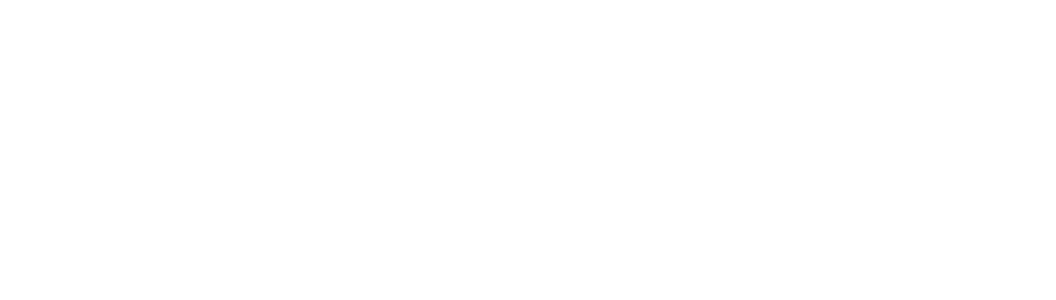
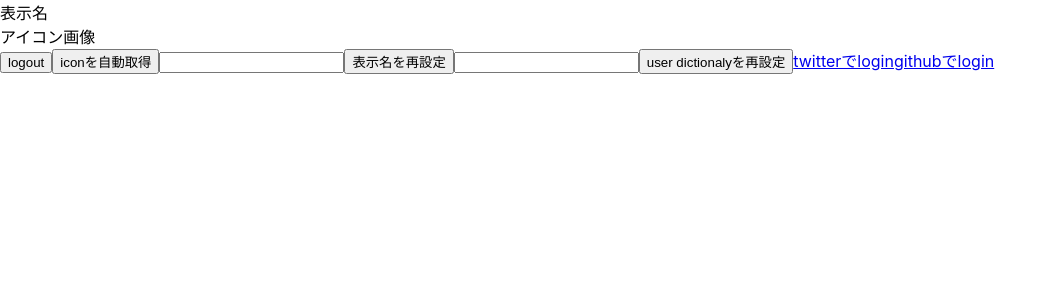
Before and after one commit to AmausaHouse/CArDFront, a Nuxt app: page /profile in a window 1280 px wide. Before the commit this address had no page. Shown: the top 300 px of the page, without its empty margins (0-1056 px from the left). Built offline with nearby package versions, Linux system fonts and the light colour scheme; no server answers.

Commit message:
[add] profile編集画面、とりあえず、UIはあとからなんとかする

```diff
--- a/nuxt.config.js
+++ b/nuxt.config.js
@@ -74,7 +74,7 @@
   },
 
   workbox: {
-    dev: true
+    dev: false
   },
   manifest: {
     name: 'C-AR-D.app',
--- /dev/null
+++ b/pages/profile.vue
@@ -0,0 +1,71 @@
+<template>
+  <div>
+    <p>{{ user }}</p>
+    <p>表示名{{ display_name }}</p>
+    <p>アイコン画像</p>
+    <img :src="icon_url" />
+    <button @click="logout">logout</button>
+    <button @click="get_icon_from_social">iconを自動取得</button>
+    <input v-model="display_name" />
+    <button @click="update_display_name">表示名を再設定</button>
+    <input v-model="user_dict" />
+    <button @click="update_user_dict">user dictionalyを再設定</button>
+    <a href="/api/user/login/twitter/">twitterでlogin</a>
+    <a href="/api/user/login/github/">githubでlogin</a>
+  </div>
+</template>
+
+<script>
+import axios from 'axios'
+axios.defaults.xsrfCookieName = 'csrftoken'
+axios.defaults.xsrfHeaderName = 'X-CSRFToken'
+export default {
+  data: function() {
+    return {
+      user: '',
+      icon_url: '',
+      display_name: '',
+      user_dict: ''
+    }
+  },
+  mounted: function() {
+    axios
+      .get('http://localhost:8080/api/login')
+      .then(response => (this.user = response.data))
+    axios.get('http://localhost:8080/api/profile/').then(response => {
+      this.icon_url = response.data.icon
+      this.display_name = response.data.name
+      this.user_dict = response.data.dict
+    })
+  },
+  methods: {
+    get_icon_from_social: function() {
+      axios
+        .post('http://localhost:8080/api/profile/?req_type=icon')
+        .then(r => consolt.log(r))
+      axios
+        .get('http://localhost:8080/api/profile/')
+        .then(response => (this.icon_url = response.data))
+    },
+    logout: function() {
+      axios
+        .delete('http://localhost:8080/api/login')
+        .then(response => alert(response.data))
+    },
+    update_display_name: function() {
+      axios
+        .post('http://localhost:8080/api/profile/?req_type=name', {
+          name: this.display_name
+        })
+        .then(r => consolt.log(r))
+    },
+    update_user_dict: function() {
+      axios
+        .post('http://localhost:8080/api/profile/?req_type=dict', {
+          dict: this.user_dict
+        })
+        .then(r => consolt.log(r))
+    }
+  }
+}
+</script>
```
Also changed, not shown: .eslintrc.js.
